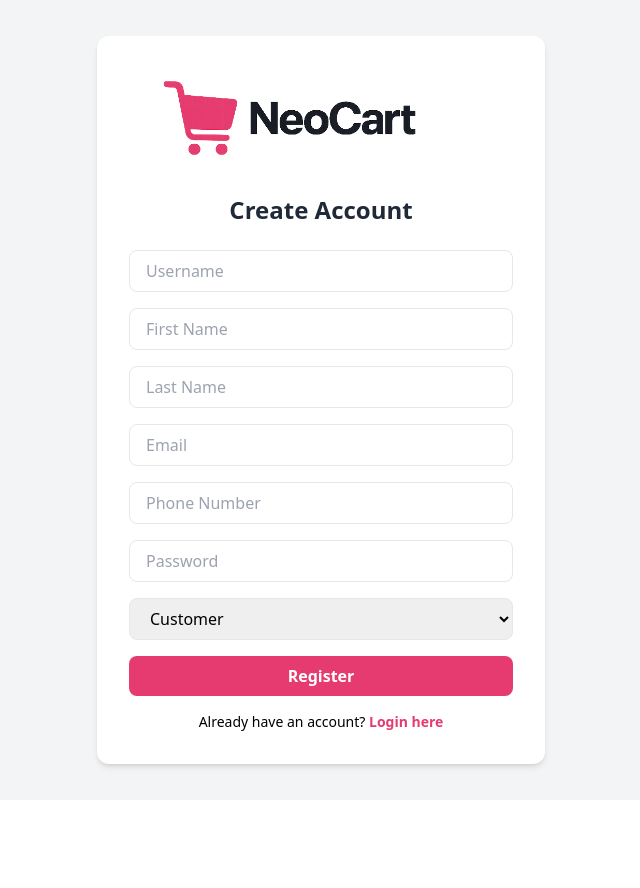
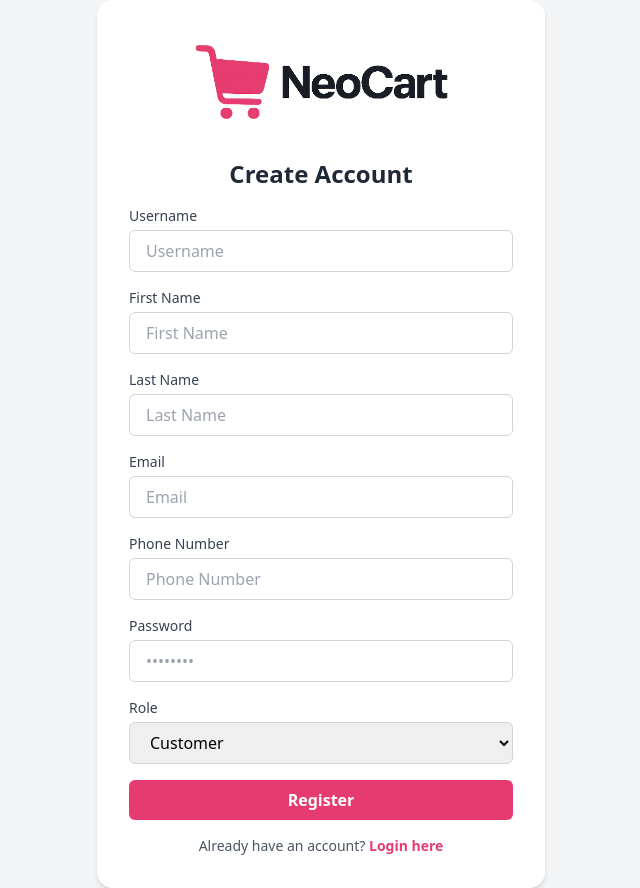
Before and after one commit to kautham7473/Ecommerce, a React (Vite) app in the folder neocart-frontend/: page /register in a window 1280 px wide. Shown: the whole page, without its empty margins (319-959 px from the left). Before the commit the page ends 800 px from the top, so only its background shows below. Built offline with nearby package versions, Linux system fonts and the light colour scheme.

Commit message:
#frontend changes

```diff
--- a/neocart-frontend/package.json
+++ b/neocart-frontend/package.json
@@ -10,6 +10,7 @@
     "preview": "vite preview"
   },
   "dependencies": {
+    "@tanstack/react-query": "^5.74.4",
     "react": "^19.0.0",
     "react-dom": "^19.0.0",
     "react-router-dom": "^7.5.0"
--- a/neocart-frontend/src/pages/HomePage.jsx
+++ b/neocart-frontend/src/pages/HomePage.jsx
@@ -1,51 +1,39 @@
-import React, { useEffect, useState } from 'react'
-import { useNavigate } from 'react-router-dom'
-import { Link } from 'react-router-dom'
-import loginBanner from '/src/assets/Neocart_cropped.png'
+import React from 'react';
+import { useNavigate, Link } from 'react-router-dom';
+import { useQuery } from '@tanstack/react-query';
+import loginBanner from '/src/assets/Neocart_cropped.png';
 
 const HomePage = () => {
-  const navigate = useNavigate()
-  const [products, setProducts] = useState([])
-  const [loading, setLoading] = useState(true)
-  const [error, setError] = useState(null)
+  const navigate = useNavigate();
 
   const handleLogout = () => {
-    localStorage.removeItem('token')
-    localStorage.removeItem('tokenExpiry')
-    navigate('/')
-  }
+    localStorage.removeItem('token');
+    localStorage.removeItem('tokenExpiry');
+    navigate('/');
+  };
 
-  useEffect(() => {
-    const fetchProducts = async () => {
-      const token = localStorage.getItem('token')
-
-      try {
-        const response = await fetch(`${import.meta.env.VITE_PRODUCT_SERVICE_BASE_URL}/api/customer/products`, {
+  const { data: products = [], isLoading, error } = useQuery({
+    queryKey: ['products'],
+    queryFn: async () => {
+      const token = localStorage.getItem('token');
+      const response = await fetch(
+        `${import.meta.env.VITE_PRODUCT_SERVICE_BASE_URL}/api/customer/products`,
+        {
           method: 'GET',
           headers: {
             'Authorization': `Bearer ${token}`,
           },
-        })
-
-        if (!response.ok) {
-          throw new Error('Failed to fetch products')
         }
-
-        const data = await response.json()
-        setProducts(data)
-        setLoading(false)
-      } catch (err) {
-        console.error('Error fetching products:', err)
-        setError(err.message)
-        setLoading(false)
+      );
+      if (!response.ok) {
+        throw new Error('Failed to fetch products');
       }
-    }
-
-    fetchProducts()
-  }, [])
+      return response.json();
+    },
+  });
 
   return (
-    <div className="min-h-screen bg-gray-100">
+    <div className="min-h-screen bg-gray-100 text">
       {/* Header */}
       <header className="bg-white shadow-md py-4 px-6 flex items-center justify-between">
         {/* Logo */}
@@ -80,10 +68,10 @@ const HomePage = () => {
         <h1 className="text-3xl font-bold text-gray-800 mb-4">Welcome to the Home Page!</h1>
         <p className="text-gray-600 mb-6">Explore products, manage your cart, and more.</p>
 
-        {loading ? (
+        {isLoading ? (
           <p>Loading products...</p>
         ) : error ? (
-          <p className="text-red-500">{error}</p>
+          <p className="text-red-500">{error.message}</p>
         ) : (
           <div className="grid grid-cols-1 sm:grid-cols-2 md:grid-cols-3 gap-6">
             {products.map((product) => (
@@ -108,11 +96,10 @@ const HomePage = () => {
               </Link>
             ))}
           </div>
-
         )}
       </main>
     </div>
-  )
-}
+  );
+};
 
-export default HomePage
+export default HomePage;
--- a/neocart-frontend/src/pages/Login.jsx
+++ b/neocart-frontend/src/pages/Login.jsx
@@ -1,48 +1,53 @@
-import React, { useState } from 'react'
-import { Link, useNavigate } from 'react-router-dom'
-import { setTokenWithExpiry } from '../utils/auth'
-import loginBanner from '/src/assets/Neocart_cropped.png'
-
+import React, { useState } from 'react';
+import { Link, useNavigate } from 'react-router-dom';
+import { useMutation } from '@tanstack/react-query';
+import { setTokenWithExpiry } from '../utils/auth';
+import loginBanner from '/src/assets/Neocart_cropped.png';
 
 const Login = () => {
   const [formData, setFormData] = useState({
     username: '',
     password: '',
-  })
+  });
 
-  const navigate = useNavigate()
+  const navigate = useNavigate();
 
   const handleChange = (e) => {
-    setFormData({ ...formData, [e.target.id]: e.target.value })
-  }
+    setFormData({ ...formData, [e.target.id]: e.target.value });
+  };
 
-  const handleSubmit = async (e) => {
-    e.preventDefault()
+  const loginMutation = useMutation({
+    mutationFn: async () => {
+      const response = await fetch(
+        `${import.meta.env.VITE_USER_SERVICE_BASE_URL}/auth/login`,
+        {
+          method: 'POST',
+          headers: {
+            'Content-Type': 'application/json',
+          },
+          body: JSON.stringify(formData),
+        }
+      );
+      if (!response.ok) {
+        const err = await response.json();
+        throw new Error(err.message || 'Invalid credentials');
+      }
+      return response.json();
+    },
+    onSuccess: (data) => {
+      setTokenWithExpiry(data.token, 60);
+      navigate('/home');
+    },
+    onError: (error) => {
+      console.error('Login error:', error);
+      alert(error.message || 'Something went wrong. Please try again.');
+    },
+  });
 
-    try {
-      const response = await fetch(`${import.meta.env.VITE_USER_SERVICE_BASE_URL}/auth/login`, {
-        method: 'POST',
-        headers: {
-          'Content-Type': 'application/json',
-        },
-        body: JSON.stringify(formData),
-      })
-
-      if (response.ok) {
-        const data = await response.json()
-        setTokenWithExpiry(data.token, 60) // valid for 60 minutes
-
-        navigate('/home') // or wherever your homepage is
-      } else {
-        const err = await response.json()
-        alert(err.message || 'Invalid credentials')
-      }
-    } catch (error) {
-      console.error('Login error:', error)
-      alert('Something went wrong. Please try again.')
-    }
-  }
-
+  const handleSubmit = (e) => {
+    e.preventDefault();
+    loginMutation.mutate();
+  };
 
   return (
     <div className="min-h-screen flex items-center justify-center bg-gray-100">
@@ -91,9 +96,10 @@ const Login = () => {
 
           <button
             type="submit"
-            className="w-full bg-rosepink text-white py-2 rounded-md hover:bg-rosehover transition duration-200 font-semibold"
+            disabled={loginMutation.isPending}
+            className="w-full bg-rosepink text-white py-2 rounded-md hover:bg-rosehover transition duration-200 font-semibold disabled:opacity-50"
           >
-            Login
+            {loginMutation.isPending ? 'Logging in...' : 'Login'}
           </button>
 
           <p className="mt-4 text-center text-sm text-gray-600 font-medium">
@@ -105,7 +111,7 @@ const Login = () => {
         </form>
       </div>
     </div>
-  )
-}
+  );
+};
 
-export default Login
+export default Login;
--- a/neocart-frontend/src/pages/Register.jsx
+++ b/neocart-frontend/src/pages/Register.jsx
@@ -1,11 +1,10 @@
-// pages/Register.jsx
-import React from 'react'
-import { useState } from 'react'
-import { Link, useNavigate } from 'react-router-dom'
-import loginBanner from '/src/assets/Neocart_cropped.png'
+import React, { useState } from 'react';
+import { Link, useNavigate } from 'react-router-dom';
+import { useQuery, useMutation } from '@tanstack/react-query';
+import loginBanner from '/src/assets/Neocart_cropped.png';
 
 function Register() {
-  const navigate = useNavigate()
+  const navigate = useNavigate();
 
   const [formData, setFormData] = useState({
     username: '',
@@ -14,98 +13,202 @@ function Register() {
     email: '',
     phoneNo: '',
     password: '',
-    role: 'CUSTOMER', // Default role
-  })
-
-  const [usernameAvailable, setUsernameAvailable] = useState(null)
+    role: 'CUSTOMER',
+  });
 
   const handleChange = (e) => {
-    setFormData({ ...formData, [e.target.name]: e.target.value })
+    setFormData({ ...formData, [e.target.name]: e.target.value });
+  };
+
+  const usernameQuery = useQuery({
+    queryKey: ['username', formData.username],
+    queryFn: async () => {
+      if (!formData.username) return null;
+      const response = await fetch(
+        `${import.meta.env.VITE_USER_SERVICE_BASE_URL}/auth/check-username?username=${formData.username}`
+      );
+      if (!response.ok) throw new Error('Failed to check username');
+      return response.json();
+    },
+    enabled: !!formData.username,
+    retry: false,
+  });
+
+  const registerMutation = useMutation({
+    mutationFn: async () => {
+      const response = await fetch(
+        `${import.meta.env.VITE_USER_SERVICE_BASE_URL}/auth/register`,
+        {
+          method: 'POST',
+          headers: {
+            'Content-Type': 'application/json',
+          },
+          body: JSON.stringify(formData),
         }
+      );
+      if (!response.ok) {
+        const errorData = await response.json();
+        throw new Error(errorData.message || 'Registration failed');
+      }
+      return response.json();
+    },
+    onSuccess: (result) => {
+      console.log('User registered successfully:', result);
+      navigate('/');
+    },
+    onError: (error) => {
+      console.error('Error during registration:', error);
+      alert(error.message || 'Something went wrong. Please try again.');
+    },
+  });
 
-  const checkUsernameAvailability = async () => {
-    if (!formData.username) return false
-
-    try {
-      const response = await fetch(`${import.meta.env.VITE_USER_SERVICE_BASE_URL}/auth/check-username?username=${formData.username}`)
-      const data = await response.json()
-      setUsernameAvailable(data.available)
-      return data.available
-    } catch (err) {
-      console.error('Error checking username:', err)
-      setUsernameAvailable(null)
-      return false
-    }
-  }
-
-  const handleSubmit = async (e) => {
-    e.preventDefault()
-
-    const isAvailable = await checkUsernameAvailability()
-    if (!isAvailable) return
-
-    try {
-      const response = await fetch(`${import.meta.env.VITE_USER_SERVICE_BASE_URL}/auth/register`, {
-        method: "POST",
-        headers: {
-          "Content-Type": "application/json"
-        },
-        body: JSON.stringify(formData)
-      })
-
-      if (!response.ok) {
-        const errorData = await response.json()
-        console.error("Registration failed:", errorData)
-        return
-      }
-
-      const result = await response.json()
-      console.log("User registered successfully:", result)
-      navigate('/') // Redirect to login page
-    } catch (error) {
-      console.error("Error during registration:", error)
-    }
-  }
+  const handleSubmit = (e) => {
+    e.preventDefault();
+    if (usernameQuery.data && !usernameQuery.data.available) return;
+    registerMutation.mutate();
+  };
 
   return (
-    <div className="min-h-screen flex flex-col items-center justify-center bg-gray-100 p-4">
-      <div className="max-w-md w-full bg-white p-8 rounded-xl shadow-md">
+    <div className="min-h-screen flex items-center justify-center bg-gray-100">
+      <div className="bg-white p-8 rounded-2xl shadow-md w-full max-w-md flex flex-col items-center">
+        {/* Image */}
         <img
           src={loginBanner}
-          alt="Login banner"
+          alt="Register banner"
           className="w-80 object-cover mb-6"
         />
-        <h2 className="text-2xl font-bold text-center text-gray-800 mb-6">Create Account</h2>
-        <form onSubmit={handleSubmit} className="space-y-4">
-          <input name="username" type="text" placeholder="Username" value={formData.username} onChange={handleChange} onBlur={checkUsernameAvailability} className="w-full px-4 py-2 border rounded-lg focus:outline-none" />
-          {usernameAvailable === false && (
+
+        {/* Heading */}
+        <h2 className="text-2xl font-bold mb-4 text-center text-gray-800">Create Account</h2>
+
+        {/* Form */}
+        <form onSubmit={handleSubmit} className="w-full space-y-4">
+          <div>
+            <label className="block text-gray-700 text-sm font-medium mb-1" htmlFor="username">
+              Username
+            </label>
+            <input
+              name="username"
+              type="text"
+              placeholder="Username"
+              value={formData.username}
+              onChange={handleChange}
+              className="w-full px-4 py-2 border border-gray-300 rounded-md focus:outline-none focus:ring-2 focus:ring-blue-500"
+              required
+            />
+            {usernameQuery.data && !usernameQuery.data.available && (
               <p className="text-sm text-red-500 mt-1">Username is already taken</p>
             )}
+          </div>
 
-          <input name="firstName" type="text" placeholder="First Name" value={formData.firstName} onChange={handleChange} className="w-full px-4 py-2 border rounded-lg focus:outline-none" />
-          <input name="lastName" type="text" placeholder="Last Name" value={formData.lastName} onChange={handleChange} className="w-full px-4 py-2 border rounded-lg focus:outline-none" />
-          <input name="email" type="email" placeholder="Email" value={formData.email} onChange={handleChange} className="w-full px-4 py-2 border rounded-lg focus:outline-none" />
-          <input name="phoneNo" type="text" placeholder="Phone Number" value={formData.phoneNo} onChange={handleChange} className="w-full px-4 py-2 border rounded-lg focus:outline-none" />
-          <input name="password" type="password" placeholder="Password" value={formData.password} onChange={handleChange} className="w-full px-4 py-2 border rounded-lg focus:outline-none" />
+          <div>
+            <label className="block text-gray-700 text-sm font-medium mb-1" htmlFor="firstName">
+              First Name
+            </label>
+            <input
+              name="firstName"
+              type="text"
+              placeholder="First Name"
+              value={formData.firstName}
+              onChange={handleChange}
+              className="w-full px-4 py-2 border border-gray-300 rounded-md focus:outline-none focus:ring-2 focus:ring-blue-500"
+              required
+            />
+          </div>
 
-          <select name="role" value={formData.role} onChange={handleChange} className="w-full px-4 py-2 border rounded-lg focus:outline-none">
+          <div>
+            <label className="block text-gray-700 text-sm font-medium mb-1" htmlFor="lastName">
+              Last Name
+            </label>
+            <input
+              name="lastName"
+              type="text"
+              placeholder="Last Name"
+              value={formData.lastName}
+              onChange={handleChange}
+              className="w-full px-4 py-2 border border-gray-300 rounded-md focus:outline-none focus:ring-2 focus:ring-blue-500"
+              required
+            />
+          </div>
+
+          <div>
+            <label className="block text-gray-700 text-sm font-medium mb-1" htmlFor="email">
+              Email
+            </label>
+            <input
+              name="email"
+              type="email"
+              placeholder="Email"
+              value={formData.email}
+              onChange={handleChange}
+              className="w-full px-4 py-2 border border-gray-300 rounded-md focus:outline-none focus:ring-2 focus:ring-blue-500"
+              required
+            />
+          </div>
+
+          <div>
+            <label className="block text-gray-700 text-sm font-medium mb-1" htmlFor="phoneNo">
+              Phone Number
+            </label>
+            <input
+              name="phoneNo"
+              type="text"
+              placeholder="Phone Number"
+              value={formData.phoneNo}
+              onChange={handleChange}
+              className="w-full px-4 py-2 border border-gray-300 rounded-md focus:outline-none focus:ring-2 focus:ring-blue-500"
+              required
+            />
+          </div>
+
+          <div>
+            <label className="block text-gray-700 text-sm font-medium mb-1" htmlFor="password">
+              Password
+            </label>
+            <input
+              name="password"
+              type="password"
+              placeholder="••••••••"
+              value={formData.password}
+              onChange={handleChange}
+              className="w-full px-4 py-2 border border-gray-300 rounded-md focus:outline-none focus:ring-2 focus:ring-blue-500"
+              required
+            />
+          </div>
+
+          <div>
+            <label className="block text-gray-700 text-sm font-medium mb-1" htmlFor="role">
+              Role
+            </label>
+            <select
+              name="role"
+              value={formData.role}
+              onChange={handleChange}
+              className="w-full px-4 py-2 border border-gray-300 rounded-md focus:outline-none focus:ring-2 focus:ring-blue-500"
+            >
               <option value="CUSTOMER">Customer</option>
               <option value="SELLER">Seller</option>
             </select>
+          </div>
 
-          <button type="submit" className="w-full bg-[#e63b70] hover:bg-[#d12d5f] text-white font-semibold py-2 rounded-lg">
-            Register
+          <button
+            type="submit"
+            disabled={registerMutation.isPending || (usernameQuery.data && !usernameQuery.data.available)}
+            className="w-full bg-rosepink text-white py-2 rounded-md hover:bg-rosehover transition duration-200 font-semibold disabled:opacity-50"
+          >
+            {registerMutation.isPending ? 'Registering...' : 'Register'}
           </button>
-        </form>
-        <p className="mt-4 text-center text-sm">
+
+          <p className="mt-4 text-center text-sm text-gray-600 font-medium">
             Already have an account?{' '}
-          <Link to="/" className="text-[#e63b70] font-semibold hover:underline">
+            <Link to="/" className="text-rosepink hover:underline font-semibold">
               Login here
             </Link>
           </p>
+        </form>
       </div>
     </div>
-  )
+  );
 }
 
-export default Register
+export default Register;
```
Also changed, not shown: neocart-frontend/src/App.jsx (+2 -29 lines), neocart-frontend/src/main.jsx (+26 -14 lines), 1 other file (tests, documents, lock files or other folders). Lines whose indentation alone changed are shown as unchanged.
